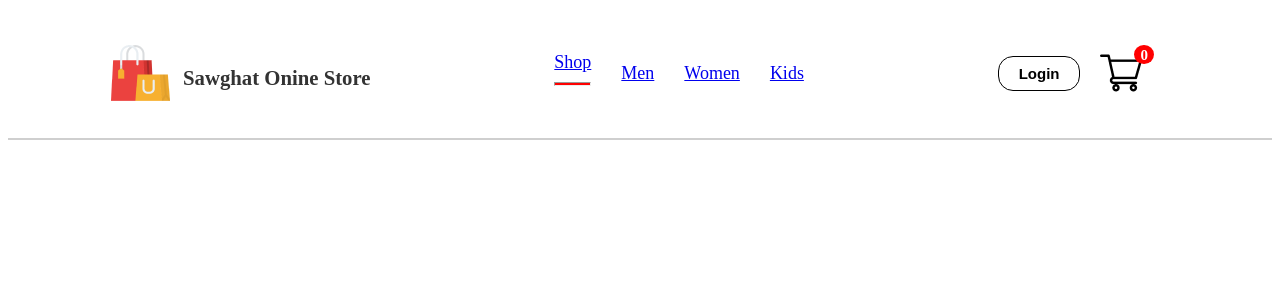
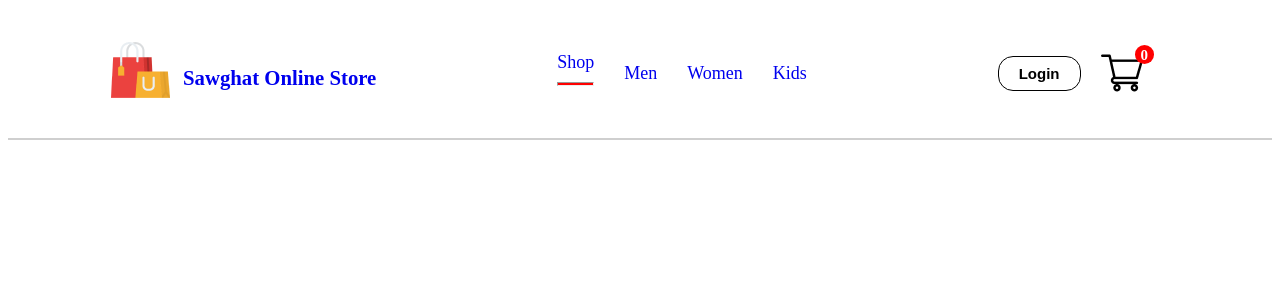
Before and after one commit to Hussain-Royesh/sawghat, a React (Vite) app: page / in a window 1280 px wide. Shown: the top 300 px of the page. Built offline with nearby package versions, Linux system fonts and the light colour scheme.

Commit message:
early afternoon update

```diff
--- a/src/Components/Navbar/Navbar.css
+++ b/src/Components/Navbar/Navbar.css
@@ -21,9 +21,11 @@
     justify-content: space-between;
     gap: 10px;
     margin: 0px 0px 0px 100px;
+    cursor: pointer;
    }
    .logo h5{
     margin: 10px 0px 0px 0px;
+    cursor: pointer;
    }
    .nav-items{
     display: flex;
@@ -81,6 +83,7 @@
     text-decoration: none;
     font: 600 15px 'Poppins', sans-serif;
     color: #010101;
+
 }
 .login:hover{
     border-color: #ada9a9;
--- a/src/Components/Navbar/Navbar.jsx
+++ b/src/Components/Navbar/Navbar.jsx
@@ -12,25 +12,25 @@ const Navbar = () => {
   return (
     <div className="navbar">
         <div className='logo'>
-            <img src={logo} alt="sawghat logo" />
-            <h5>Sawghat Onine Store</h5>
+            <Link to="/">    <img src={logo} alt="sawghat logo" /> </Link>
+            <h5> <Link to="/" style={{textDecoration:'none'}}> Sawghat Online Store</Link> </h5>
         </div>
         <div className='nav-items'>
             <ul className='nav-menu'>
-                <li onClick={()=>{setHrmenue("shop")}}> <Link to="/">Shop</Link> {hrmeune ==="shop" ?<hr/> :<></> }  </li>
+                <li onClick={()=>{setHrmenue("shop")}}> <Link to="/" style={{textDecoration:'none'}}>Shop</Link> {hrmeune ==="shop" ?<hr/> :<></> }  </li>
 
-                <li onClick={()=>{setHrmenue("men")}}> <Link to="/men">Men</Link> {hrmeune ==="men" ?<hr/> :<></>}</li>
-                <li onClick={()=>{setHrmenue('women')}}> <Link to="Women">Women</Link> {hrmeune ==="women" ?<hr/> :<></>} </li>
-                <li onClick={()=>{setHrmenue("kids")}}> <Link to="kids">Kids</Link> {hrmeune ==="kids"?<hr/>:<></>} </li>
+                <li onClick={()=>{setHrmenue("men")}}> <Link to="/men" style={{textDecoration:'none'}}>Men</Link> {hrmeune ==="men" ?<hr/> :<></>}</li>
+                <li onClick={()=>{setHrmenue('women')}}> <Link to="Women" style={{textDecoration:'none'}}>Women</Link> {hrmeune ==="women" ?<hr/> :<></>} </li>
+                <li onClick={()=>{setHrmenue("kids")}}> <Link to="kids" style={{textDecoration:'none'}}>Kids</Link> {hrmeune ==="kids"?<hr/>:<></>} </li>
             </ul>
         </div>
         <div className='nav-right'>
         <div className="login">
-            <a href="/login"> <Link to="/login">Login</Link></a>
+            <a href="/login"> <Link to="/login" style={{textDecoration:"none"}}>Login</Link></a>
         </div>
         <div className='cart'>
 
-           <Link to="cart"> <img src={cart_logo} alt="Cart-Logo" /> </Link>
+           <Link to="cart" style={{textDecoration:'none'}}> <img src={cart_logo} alt="Cart-Logo" /> </Link>
             <div className='cart-count'> 0</div>
         </div>
         </div>
```
